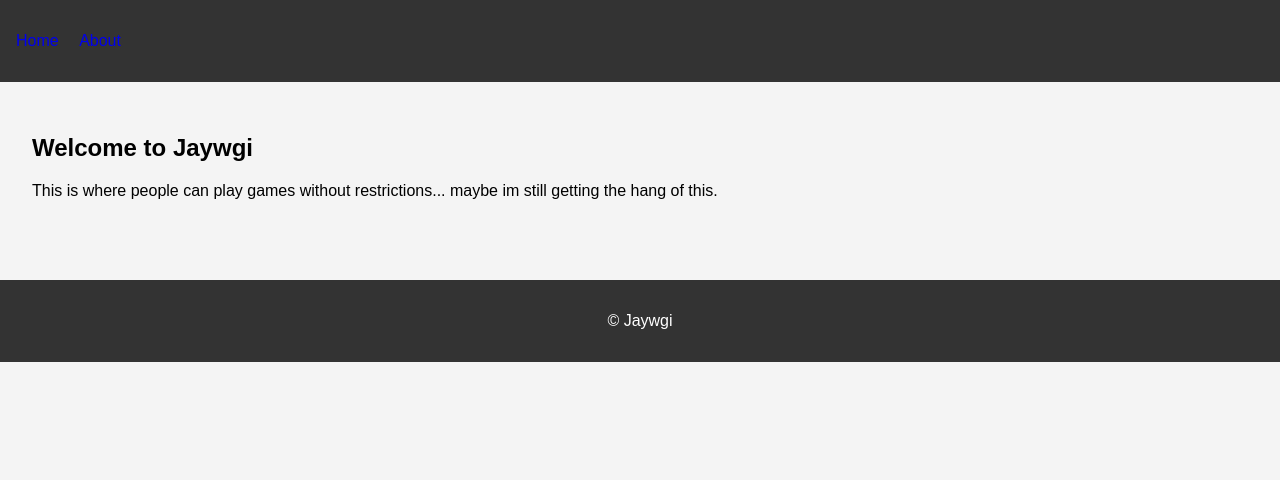
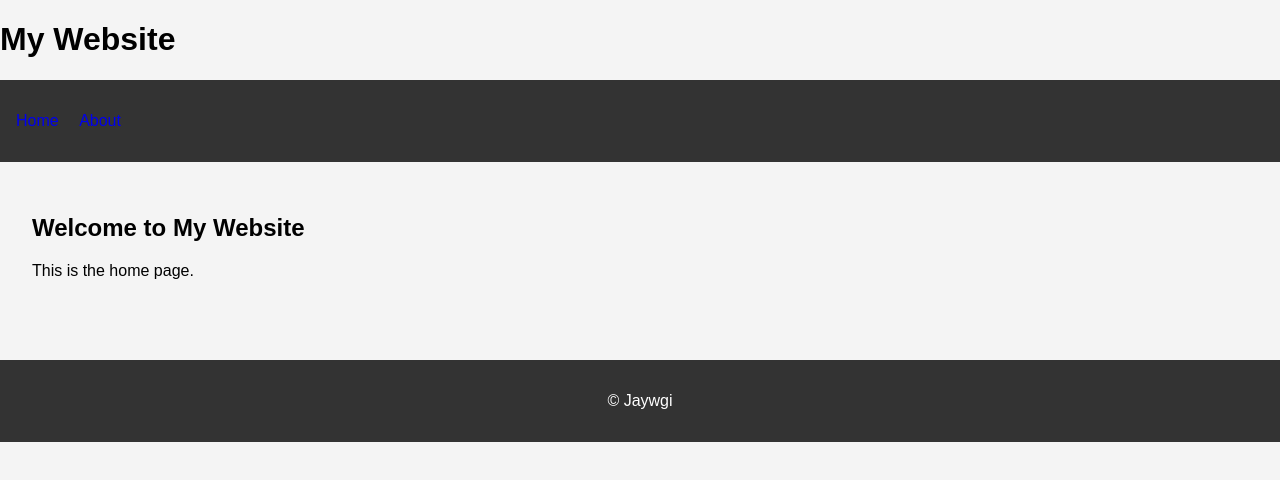
Before and after one commit to Jaywgi/Jaywgi.github.io, a plain HTML site: page index.html in a window 1280 px wide. Drawn offline with Linux system fonts and the light colour scheme.

Commit message:
Update index.html
Updated  the file

```diff
--- a/index.html
+++ b/index.html
@@ -3,10 +3,14 @@
 <head>
     <meta charset="UTF-8">
     <meta name="viewport" content="width=device-width, initial-scale=1.0">
-    <title>Home - jaywgi</title>
+    <title>Home - My Website</title>
     <link rel="stylesheet" href="styles.css">
+    <script src="script.js" defer></script>
 </head>
 <body>
+    <header>
+        <h1>My Website</h1>
+    </header>
     <nav>
         <ul>
             <li><a href="index.html">Home</a></li>
@@ -15,8 +19,8 @@
     </nav>
 
     <section>
-        <h1>Welcome to Jaywgi</h1>
-        <p>This is where people can play games without restrictions... maybe im still getting the hang of this.</p>
+        <h2>Welcome to My Website</h2>
+        <p>This is the home page.</p>
     </section>
 
     <footer>
```
